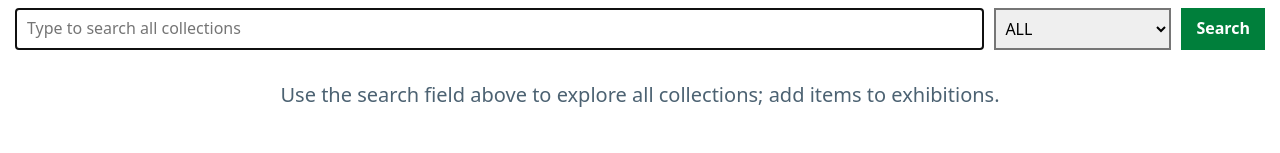
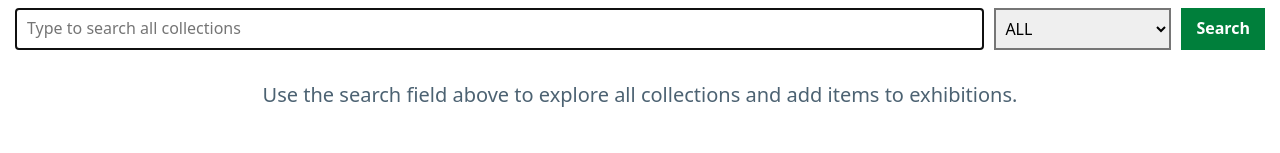
Before and after one commit to NatButler/Curatoroo, a React (Vite) app: page /explore in a window 1280 px wide. Shown: the part 147-300 px from the top of the page. Built offline with nearby package versions, Linux system fonts and the light colour scheme.

Commit message:
Adjust text

```diff
--- a/src/pages/ExploreLandingPage.jsx
+++ b/src/pages/ExploreLandingPage.jsx
@@ -7,7 +7,7 @@ function ExploreLandingPage({ searchResults }) {
 
   return (
     <p className="instructions">
-      Use the search field above to explore all collections; add items to
+      Use the search field above to explore all collections and add items to
       exhibitions.
     </p>
   );
```
